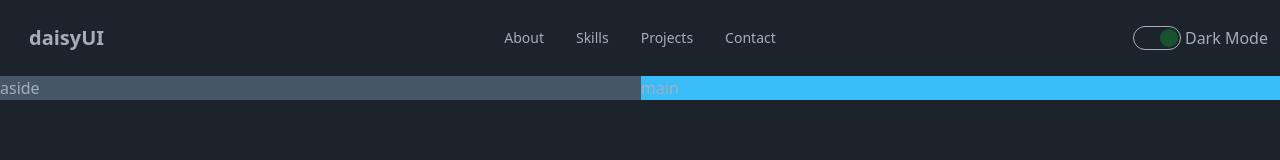
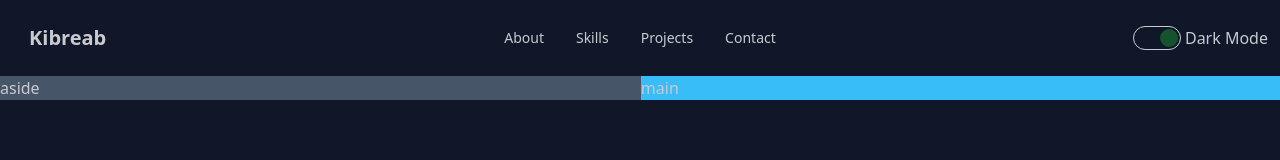
Before and after one commit to Keba777/Kibreab-Aklilu-Portfolio, a React (Vite) app: page / in a window 1280 px wide. Shown: the top 160 px of the page. Built offline with nearby package versions, Linux system fonts and the light colour scheme.

Commit message:
Checking and custmizing themes

```diff
--- a/package.json
+++ b/package.json
@@ -11,7 +11,8 @@
   },
   "dependencies": {
     "react": "^18.2.0",
-    "react-dom": "^18.2.0"
+    "react-dom": "^18.2.0",
+    "react-icons": "^4.11.0"
   },
   "devDependencies": {
     "@types/react": "^18.0.37",
--- a/src/components/ColorModeSwitch.tsx
+++ b/src/components/ColorModeSwitch.tsx
@@ -6,7 +6,7 @@
   useEffect(() => {
     document.documentElement.setAttribute(
       "data-theme",
-      darkColorMode ? "dark" : "light"
+      darkColorMode ? "night" : "cupcake"
     );
   }, [darkColorMode]);
 
--- a/src/components/NavBar.tsx
+++ b/src/components/NavBar.tsx
@@ -4,7 +4,7 @@
   return (
     <div className="navbar p-3">
       <div className="navbar-start">
-        <a className="btn btn-ghost normal-case text-xl">daisyUI</a>
+        <a className="btn btn-ghost normal-case text-xl">Kibreab</a>
       </div>
       <div className="navbar-center hidden  md:flex">
         <ul className="menu menu-horizontal px-1">
--- a/tailwind.config.js
+++ b/tailwind.config.js
@@ -7,6 +7,6 @@
   // eslint-disable-next-line no-undef
   plugins: [require("daisyui")],
   daisyui: {
-    themes: ["light", "dark"],
+    themes: ["light", "dark", "night", "cupcake"],
   },
 };
```
Also changed, not shown: 1 other file (tests, documents, lock files or other folders).
